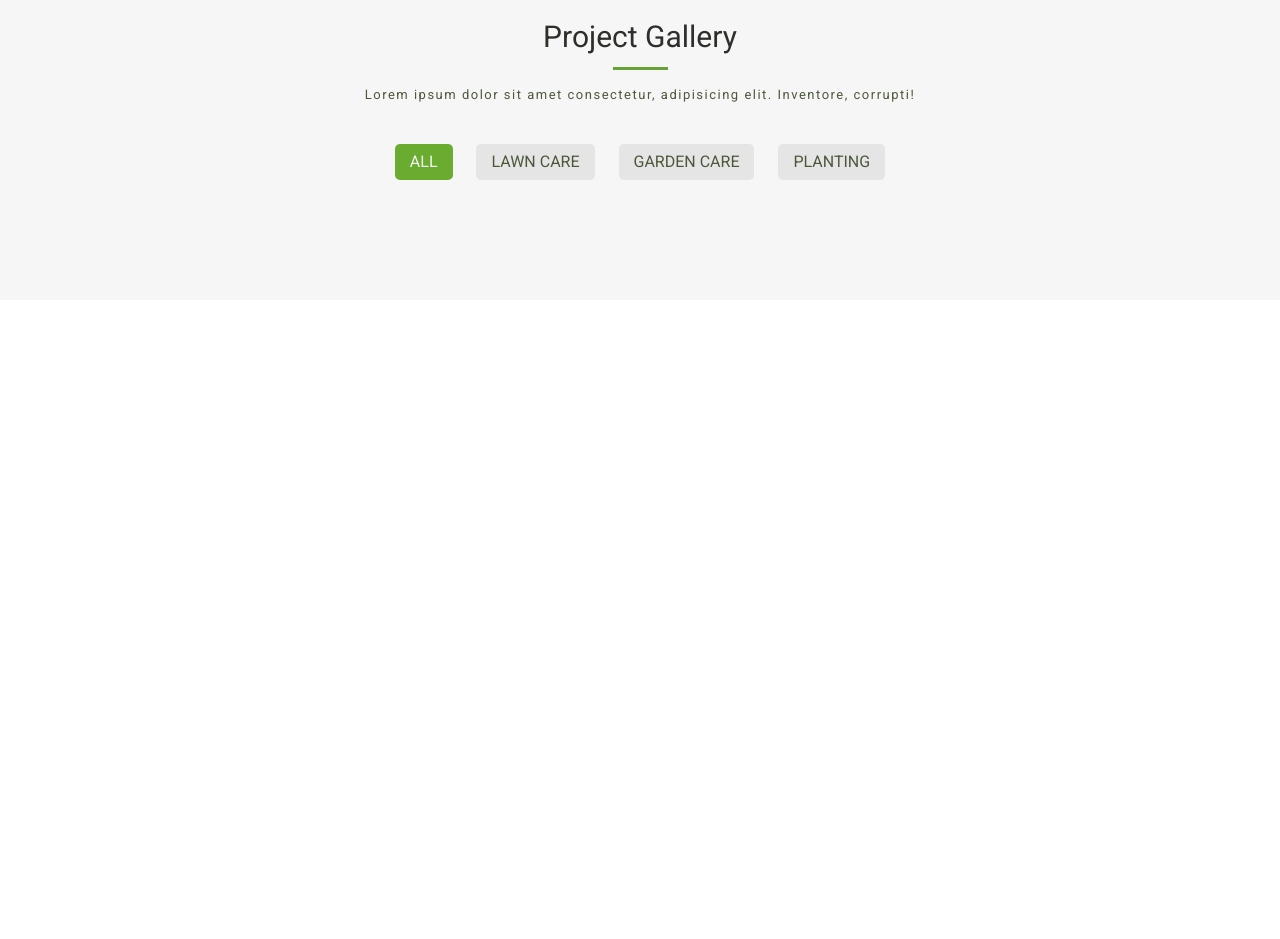
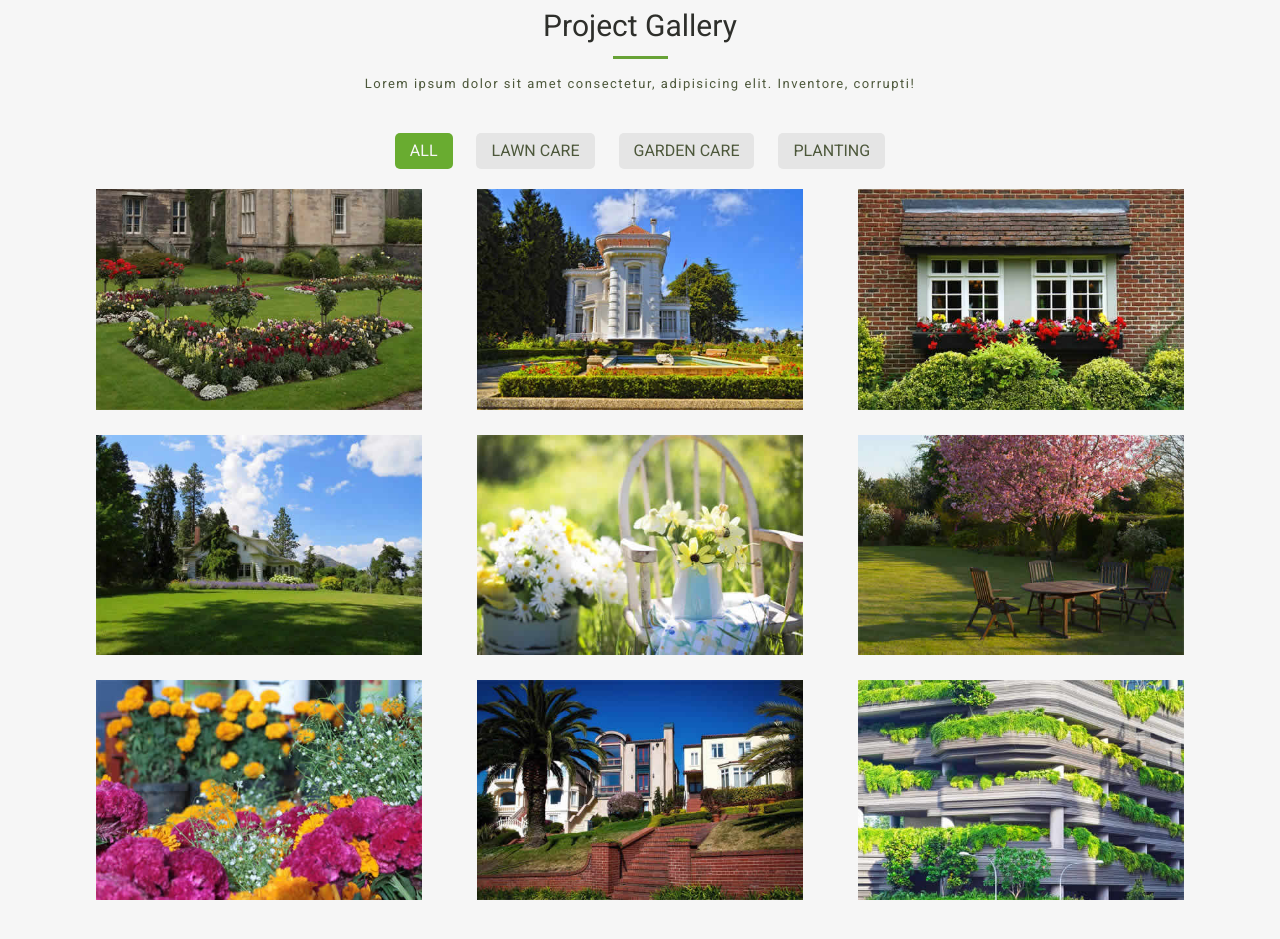
Before and after one commit to govindparulekar/landscaper-landing-page, a plain HTML site: page index.html in a window 1280 px wide. Shown: the part 1853-2792 px from the top of the page. Before the commit the page ends 2153 px from the top, so only its background shows below. Drawn offline with Linux system fonts and the light colour scheme.

Commit message:
gallery section completed

```diff
--- a/index.html
+++ b/index.html
@@ -122,6 +122,18 @@
       <div class="tab">LAWN CARE</div>
       <div class="tab">GARDEN CARE</div>
       <div class="tab">PLANTING</div>
+
+      <div class="img-gallery">
+        <div class="img-cont"><img src="img-gallery/01-small.jpg" alt=""></div>
+        <div class="img-cont"><img src="img-gallery/02-small.jpg" alt=""></div>
+        <div class="img-cont"><img src="img-gallery/03-small.jpg" alt=""></div>
+        <div class="img-cont"><img src="img-gallery/04-small.jpg" alt=""></div>
+        <div class="img-cont"><img src="img-gallery/05-small.jpg" alt=""></div>
+        <div class="img-cont"><img src="img-gallery/06-small.jpg" alt=""></div>
+        <div class="img-cont"><img src="img-gallery/07-small.jpg" alt=""></div>
+        <div class="img-cont"><img src="img-gallery/08-small.jpg" alt=""></div>
+        <div class="img-cont"><img src="img-gallery/09-small.jpg" alt=""></div>
+      </div>
     </div>
   </section>
 </body>
--- a/style.css
+++ b/style.css
@@ -50,7 +50,7 @@ table {
 }
 /*--------------------------------Global------------------------------------------*/
 .container{
-    width: 90%;
+    width: 85%;
     height: 100%;
     margin: auto;
 }
@@ -274,3 +274,16 @@ header .flex-cont{
     background-color: #69ac30;
     color: #f6f6f6;
 }
+#gallery .img-gallery{
+    display: flex;
+    flex-wrap: wrap;
+    justify-content: space-between;
+}
+#gallery .img-gallery .img-cont{
+    flex-basis: 30%;
+    margin-bottom: 25px;
+}
+#gallery .img-gallery img{
+    width: 100%;
+    height: 100%;
+}
```
Also changed, not shown: img-gallery/01-small.jpg (added), img-gallery/02-small.jpg (added), img-gallery/03-small.jpg (added), img-gallery/04-small.jpg (added), img-gallery/05-small.jpg (added), img-gallery/06-small.jpg (added), img-gallery/07-small.jpg (added), img-gallery/08-small.jpg (added), img-gallery/09-small.jpg (added), 1 other file.
